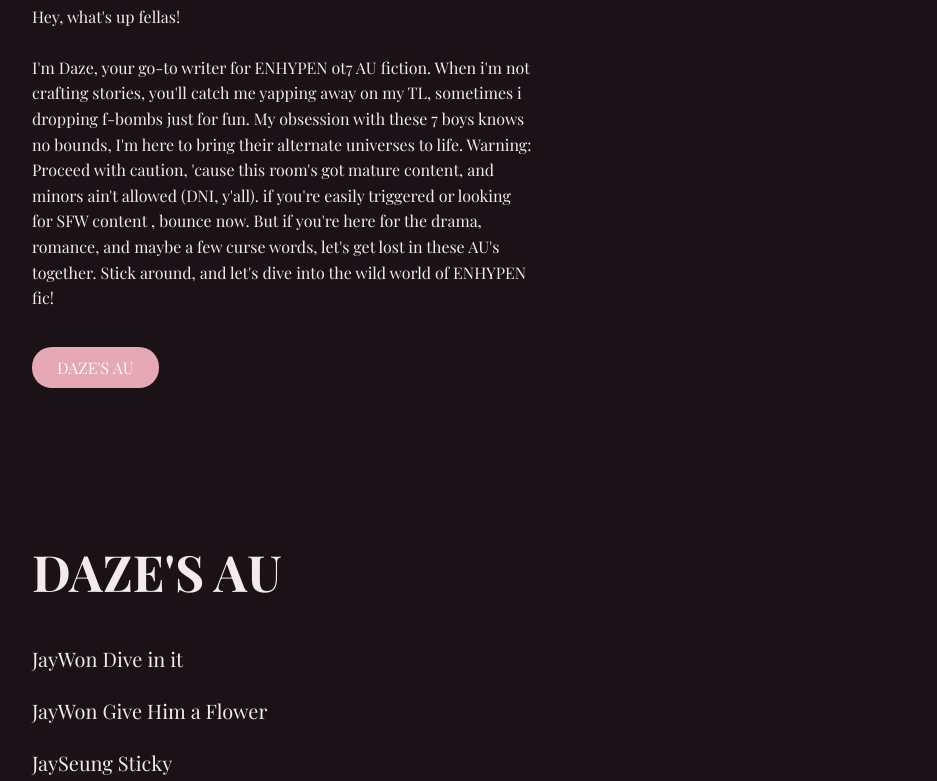
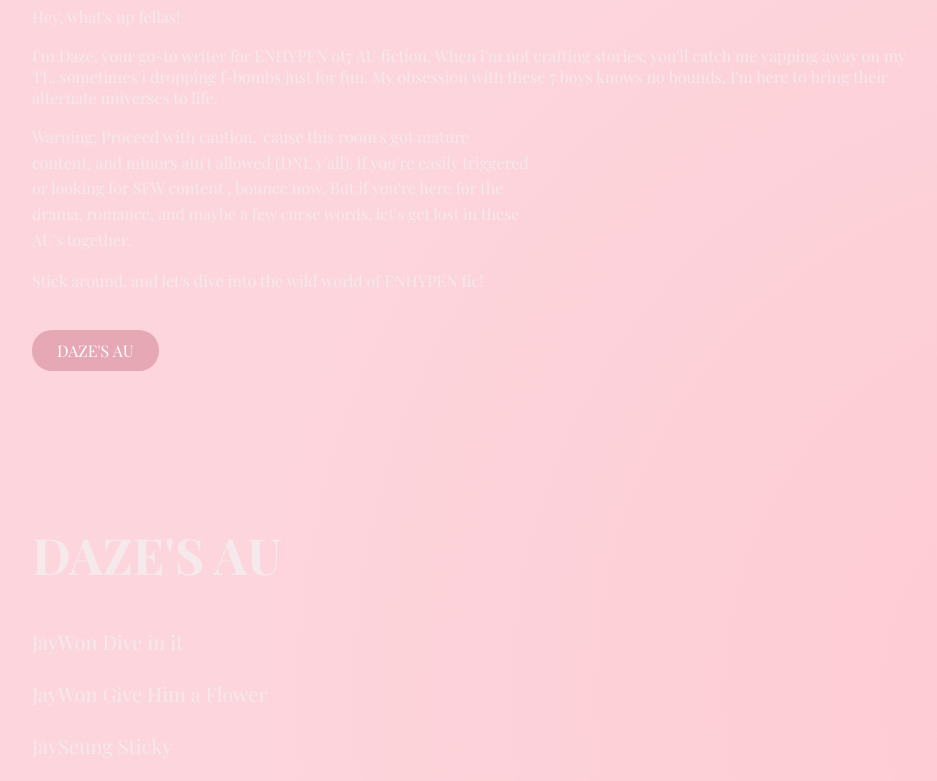
Before and after one commit to dazenzen/daze, a plain HTML site: page index.html in a window 1280 px wide. Shown: the part 237-1018 px from the top of the page, without its empty margins (158-1095 px from the left). Drawn offline with nearby package versions, Linux system fonts and the light colour scheme.

Commit message:
Update index.html

```diff
--- a/index.html
+++ b/index.html
@@ -10,11 +10,13 @@
 
   <style>
     body {
-      margin: 0;
-      font-family: 'Playfair Display', serif;
-      background: #1b1218;
-      color: #f5e9ec;
-    }
+  margin: 0;
+  font-family: 'Playfair Display', serif;
+  color: #f5e9ec;
+
+  background: radial-gradient(circle at right, rgba(255, 182, 193, 0.4), transparent 60%),
+              #fdd6dd;
+}
 
     .container {
       padding: 60px 20px;
@@ -93,13 +95,15 @@
     <h1>DAZE</h1>
 
     <p>
-      Hey, what's up fellas!<br><br>
+      Hey, what's up fellas!</p>
       I'm Daze, your go-to writer for ENHYPEN ot7 AU fiction. When i'm not crafting stories, you'll catch me yapping away on my TL,
       sometimes i dropping f-bombs just for fun. My obsession with these 7 boys knows no bounds, I'm here to bring their alternate universes to life.
 
+    <p>
       Warning: Proceed with caution, 'cause this room's got mature content, and minors ain't allowed (DNI, y'all). if you're easily triggered or looking for SFW content
       , bounce now. But if you're here for the drama, romance, and maybe a few curse words, let's get lost in these AU's together.
 
+    <p>
       Stick around, and let's dive into the wild world of ENHYPEN fic!
 
     </p>
@@ -122,7 +126,7 @@
         <a href="https://x.com/Moonstructk/status/1998571708215877688?s=20" target="_blank">YangHoon Ini aku, yang kau tau</a>
       </div>
 
-      <img src="https://i.imgur.com/yourimage.jpg" alt="image">
+      <img src="download (7).jpg" alt="download">
 
       <p class="footer">Sekian. Terima Heeseung.</p>
     </div>
```
